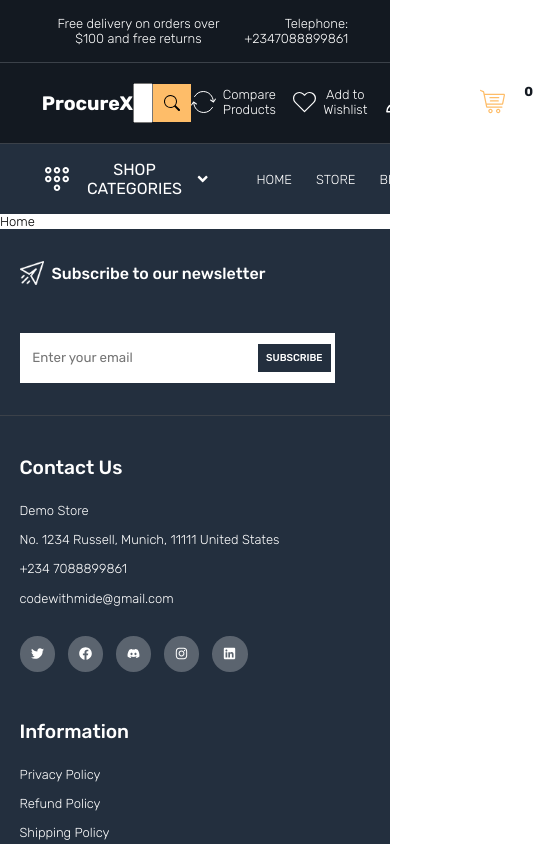
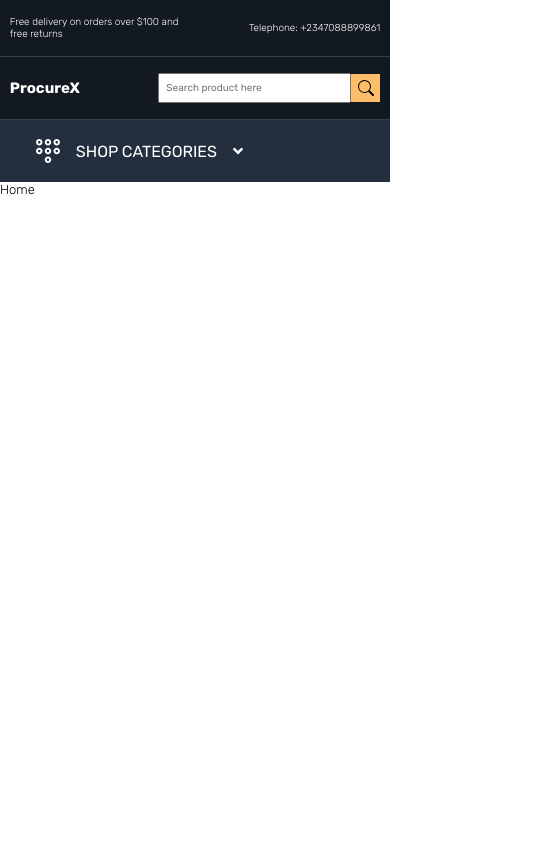
Before and after one commit to codewithmide/ProcureX, a React (Create React App) app: page / in a window 390 px wide. Shown: the top 844 px of the page, 546 px wide, since content can reach past the window. Built offline with nearby package versions, Linux system fonts and the light colour scheme.

Commit message:
working on header responsiveness

```diff
--- a/src/components/Header.js
+++ b/src/components/Header.js
@@ -39,6 +39,10 @@
                 </Link>
               </div>
 
+              <div className='mobile'>
+
+              </div>
+
               <div className='form-input'>
                 <form>
                   <input type="text" id="search" name="search" placeholder="Search product here" aria-label="Search"  />
@@ -46,7 +50,7 @@
                 </form>
               </div>
 
-              <div className='links'>
+              <div className='links desktop'>
                 <div>
                   <Link>
                     <div className='link-container'>
@@ -59,7 +63,7 @@
                   <Link>
                     <div className='link-container'>
                         <img src={Wishlist} alt='wishlist'/>
-                        <p>Add to<br />Wishlist</p>
+                        <p>Favorite<br />Wishlist</p>
                     </div>
                   </Link>
                 </div>
@@ -83,6 +87,7 @@
                   </Link>
                 </div>
               </div>
+
             </div>
           </section>
 
@@ -91,7 +96,7 @@
               <div className='menu'>
                 <DropdownMenu />
               </div>
-              <nav className='navigation'>
+              <nav className='navigation desktop'>
                 <NavLink to='/' activeClassName="active-link">HOME</NavLink>
                 <NavLink to='/store' activeClassName="active-link">STORE</NavLink>
                 <NavLink to='/blogs' activeClassName="active-link">BLOGS</NavLink>
--- a/src/components/Layout.js
+++ b/src/components/Layout.js
@@ -1,14 +1,14 @@
 import React from 'react'
 import { Outlet } from 'react-router-dom';
 import Header from './Header';
-import Footer from './Footer';
+// import Footer from './Footer';
 
 const Layout = () => {
   return (
     <>
         <Header/>
         <Outlet />
-        <Footer />
+        {/* <Footer /> */}
     </>
   )
 }
--- a/src/components/styles/Dropdownmenu.scss
+++ b/src/components/styles/Dropdownmenu.scss
@@ -26,6 +26,10 @@
     flex-direction: column;
     align-items: flex-start;
     justify-content: center;
+    @media only screen and (min-width: 768px) and (max-width: 1023px) {
+        top: 300%;
+        margin-top: 10rem;
+    }
 }
 
 li {
--- a/src/components/styles/Header.scss
+++ b/src/components/styles/Header.scss
@@ -12,6 +12,10 @@
     justify-content: center;
 }
 
+.mobile {
+    display: none;
+}
+
 .container,
 .container-three {
     width: 95%;
@@ -20,6 +24,14 @@
     justify-content: space-between;
     padding: 1rem 2rem;
     height: 100%;
+    @media only screen and (max-width: 767px) {
+        width: 95%;
+        padding: 1rem 0;
+        font-size: 10px;
+    }
+    @media only screen and (min-width: 768px) and (max-width: 1023px) {
+        padding: 1rem 0;
+    }
 }
 
 .top-container,
@@ -36,12 +48,23 @@
     text-align: right;
 }
 
+.left {
+    text-align: left;
+    width: 50%;
+}
+
 a {
     color: var(--header-text-color);
 }
 
 .form-input {
     width: 45%;
+    @media only screen and (max-width: 767px) {
+        width: 60%;
+    }
+    @media only screen and (min-width: 768px) and (max-width: 1023px) {
+        width: 40%;
+    }
 }
 
 form {
@@ -57,6 +80,15 @@
     outline: none;
     font-family: inherit;
     width: 100%;
+    @media only screen and (max-width: 767px) {
+        padding-left: .4rem;
+        height: 30px;
+        font-size: 10px;
+    }
+    @media only screen and (min-width: 768px) and (max-width: 1023px) {
+        padding-left: .5rem;
+        font-size: 12px;
+    }
 }
 
 button {
@@ -69,6 +101,12 @@
     align-items: center;
     background-color: var(--search-btn-bg);
     padding: .7rem;
+    @media only screen and (max-width: 767px) {
+        padding: .4rem;
+    }
+    @media only screen and (min-width: 768px) and (max-width: 1023px) {
+        padding-left: .5rem;
+    }
 }
 
 button:hover {
@@ -137,3 +175,18 @@
 .active-link {
     color: var(--search-btn-bg);
 }
+
+@media only screen and (max-width: 767px) {
+    .desktop {
+        display: none;
+    }
+
+    .logo-container {
+        width: 30%;
+        display: flex;
+        align-items: flex-start;
+    }
+    .menu {
+        width: 70%;
+    }
+}
```
